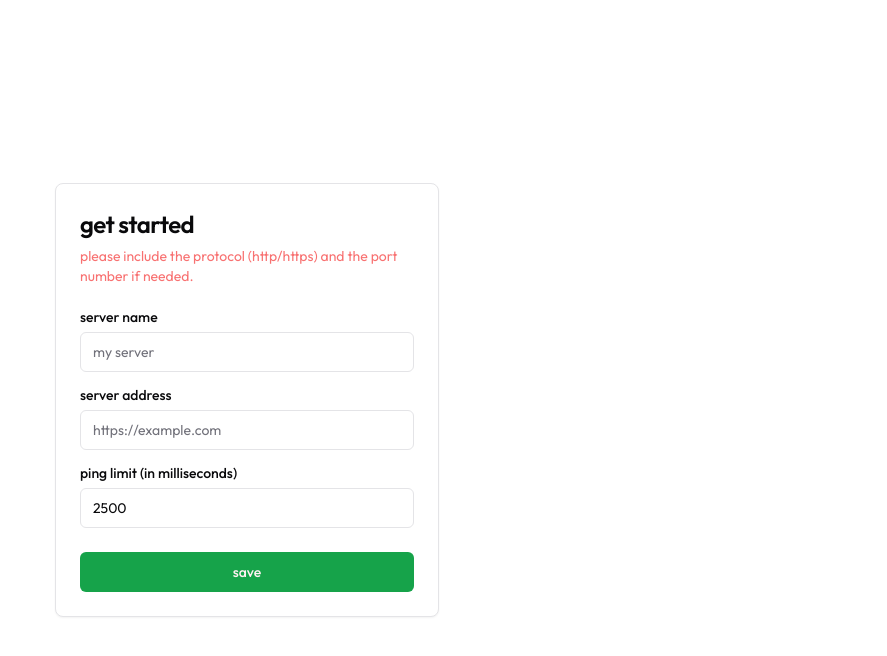
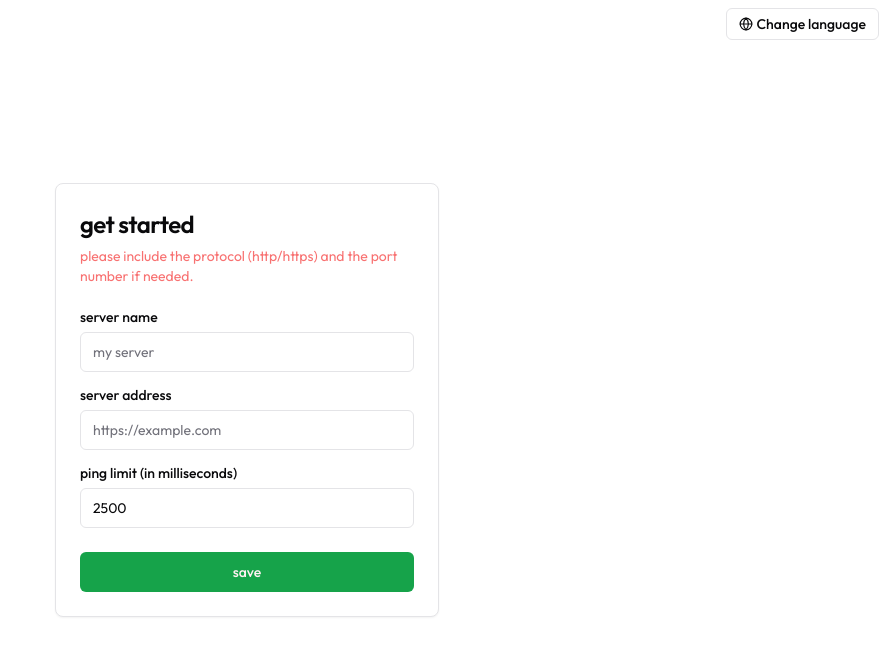
Before and after one commit to pickingname/Zinc, a Next.js app: page / in a window 1280 px wide. Shown: the top 656 px of the page, without its empty margins (393-1280 px from the left). Built offline with nearby package versions, Linux system fonts and the light colour scheme.

Commit message:
change 1

```diff
--- a/app/main/page.tsx
+++ b/app/main/page.tsx
@@ -519,7 +519,7 @@ export default function Home() {
                         className="h-6 w-6 opacity-0 transition-opacity group-hover:opacity-100"
                       >
                         <Copy className="h-3 w-3" />
-                        <span className="sr-only">Copy Order ID</span>
+                        <span className="sr-only">list</span>
                       </Button>
                     </CardTitle>
                     <CardDescription>{websitetogetstatus}</CardDescription>
--- a/app/page.tsx
+++ b/app/page.tsx
@@ -1,7 +1,9 @@
 "use client";
 
 import React, { useState, useEffect } from "react";
+import { Globe } from "lucide-react";
 import { Button } from "@/components/ui/button";
+import Link from "next/link";
 import {
   Card,
   CardContent,
@@ -81,6 +83,18 @@ const Home: React.FC = () => {
         theme="dark"
         transition={Bounce}
       />
+
+      <Link href="/entry_th">
+      <div className="absolute top-0 right-0 m-2 ">
+        <Button size="sm" variant="outline" className="h-8 gap-1">
+          <Globe className="h-3.5 w-3.5" />
+          <span className="">
+            Change language
+          </span>
+        </Button>
+      </div>
+      </Link>
+
       <div className="flex justify-center items-center h-screen">
         <Card className="w-full max-w-sm">
           <CardHeader>
```
